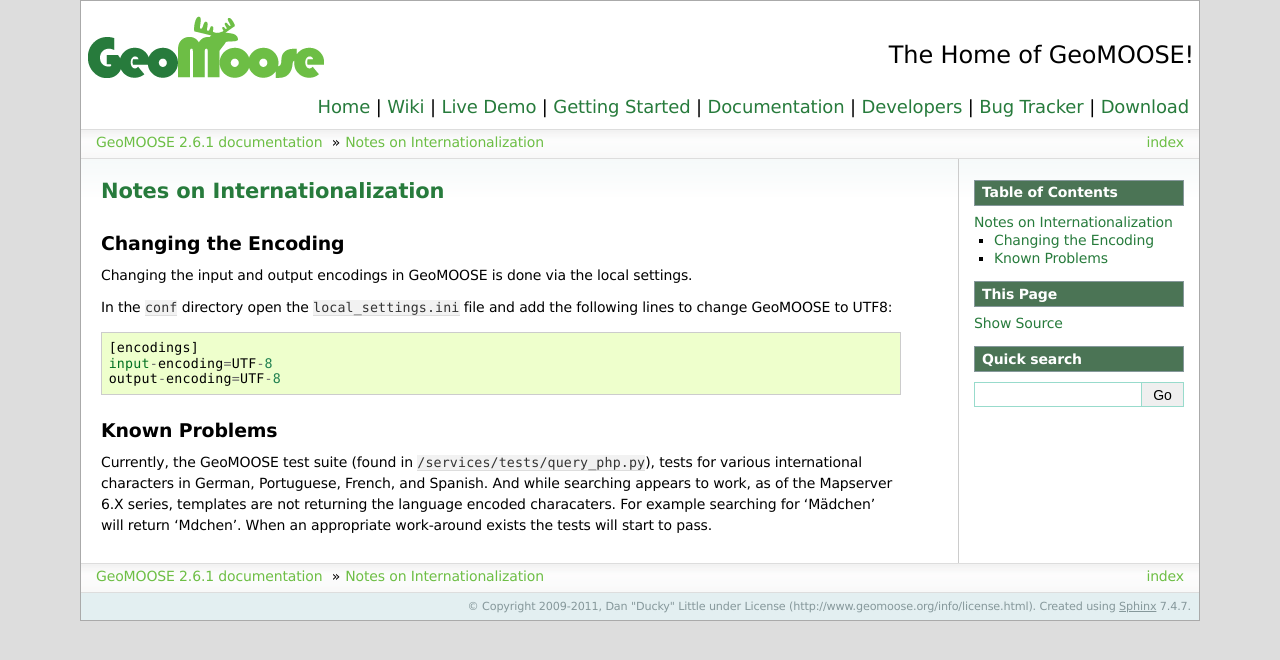
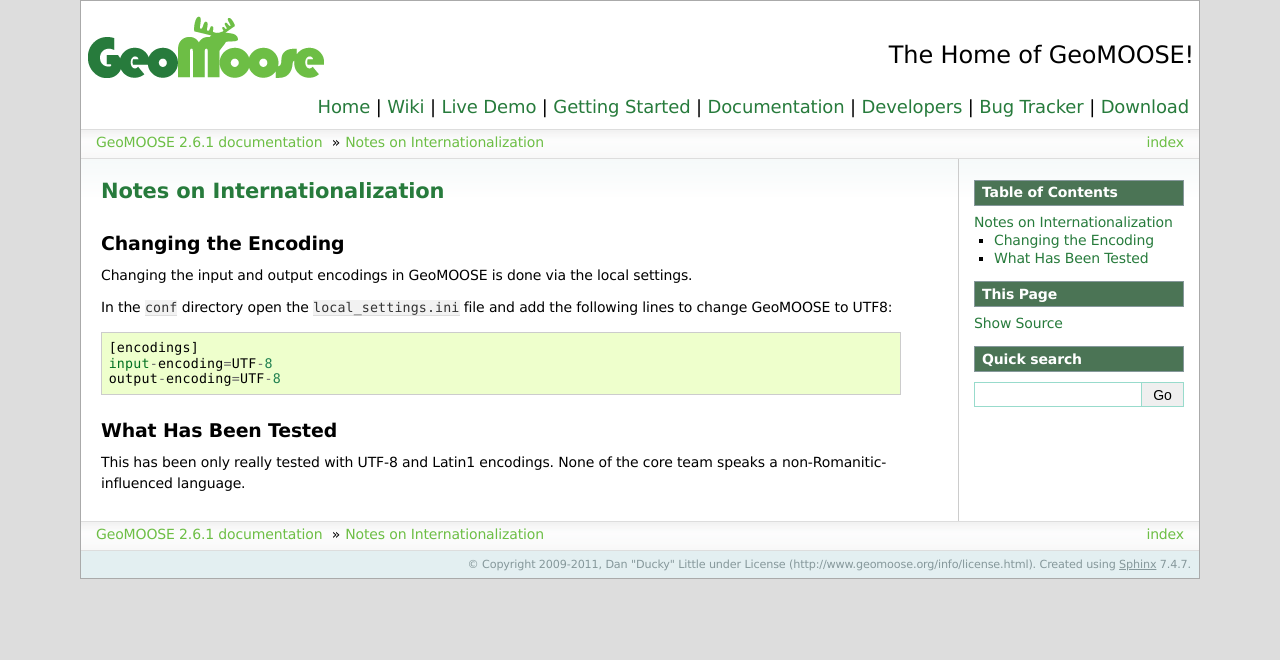
Before and after one commit to geomoose/geomoose-docs, a Sphinx documentation site: the page built from source/docs/internationalization.txt, in a window 1280 px wide. Shown: the top 660 px of the page. Built offline with Sphinx 7.4.7, drawn with Linux system fonts in a browser that asks for light colours.

Commit message:
Updated int doc, refs: geomoose/geomoose#37

```diff
--- a/source/docs/internationalization.txt
+++ b/source/docs/internationalization.txt
@@ -12,7 +12,7 @@
 	input-encoding=UTF-8
 	output-encoding=UTF-8
 
-Known Problems
----------------
+What Has Been Tested
+--------------------
 
-Currently, the GeoMOOSE test suite (found in ``/services/tests/query_php.py``), tests for various international characters in German, Portuguese, French, and Spanish. And while searching appears to work, as of the Mapserver 6.X series, templates are not returning the language encoded characaters.  For example searching for 'Mädchen' will return 'Mdchen'. When an appropriate work-around exists the tests will start to pass.
+This has been only really tested with UTF-8 and Latin1 encodings.  None of the core team speaks a non-Romanitic-influenced language.
```
